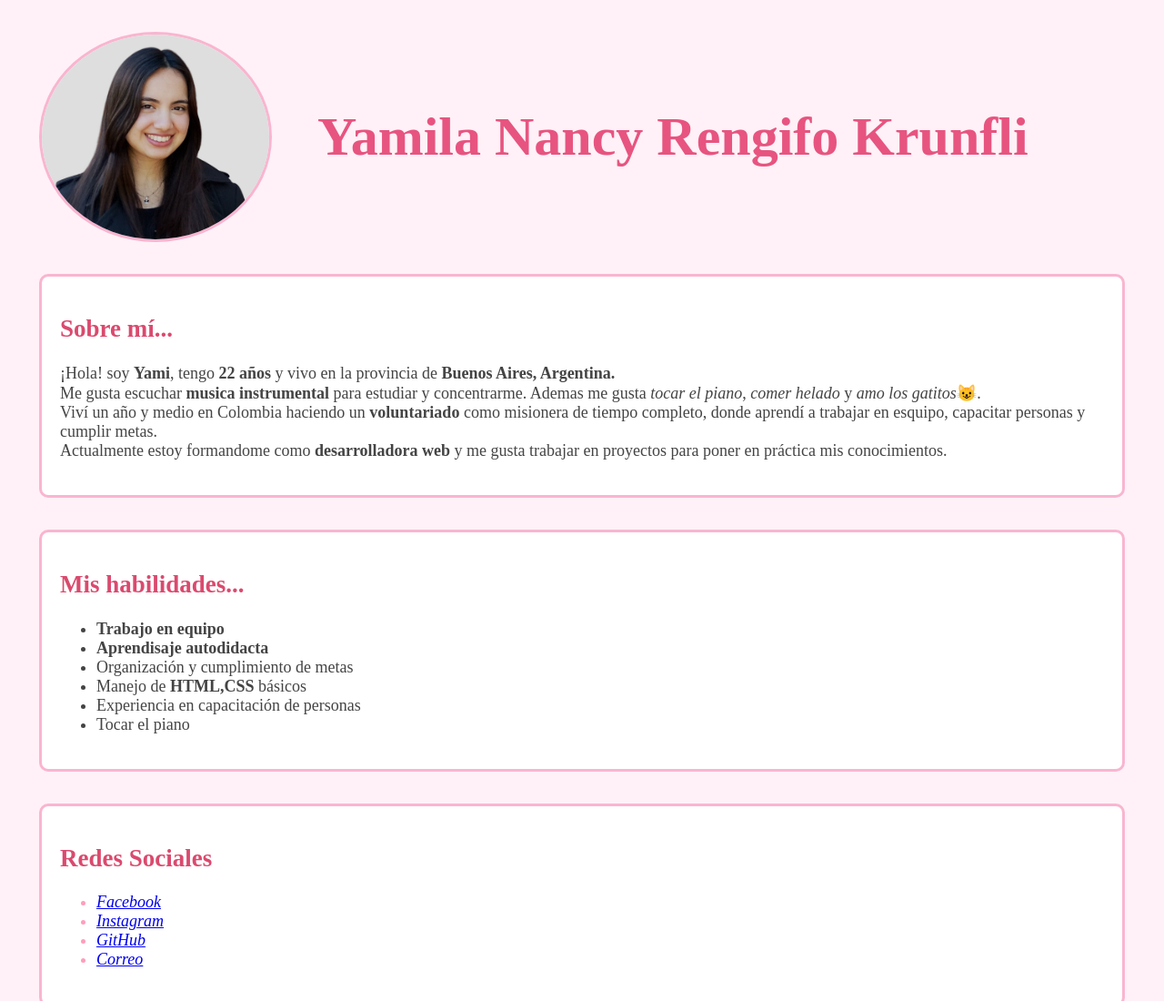
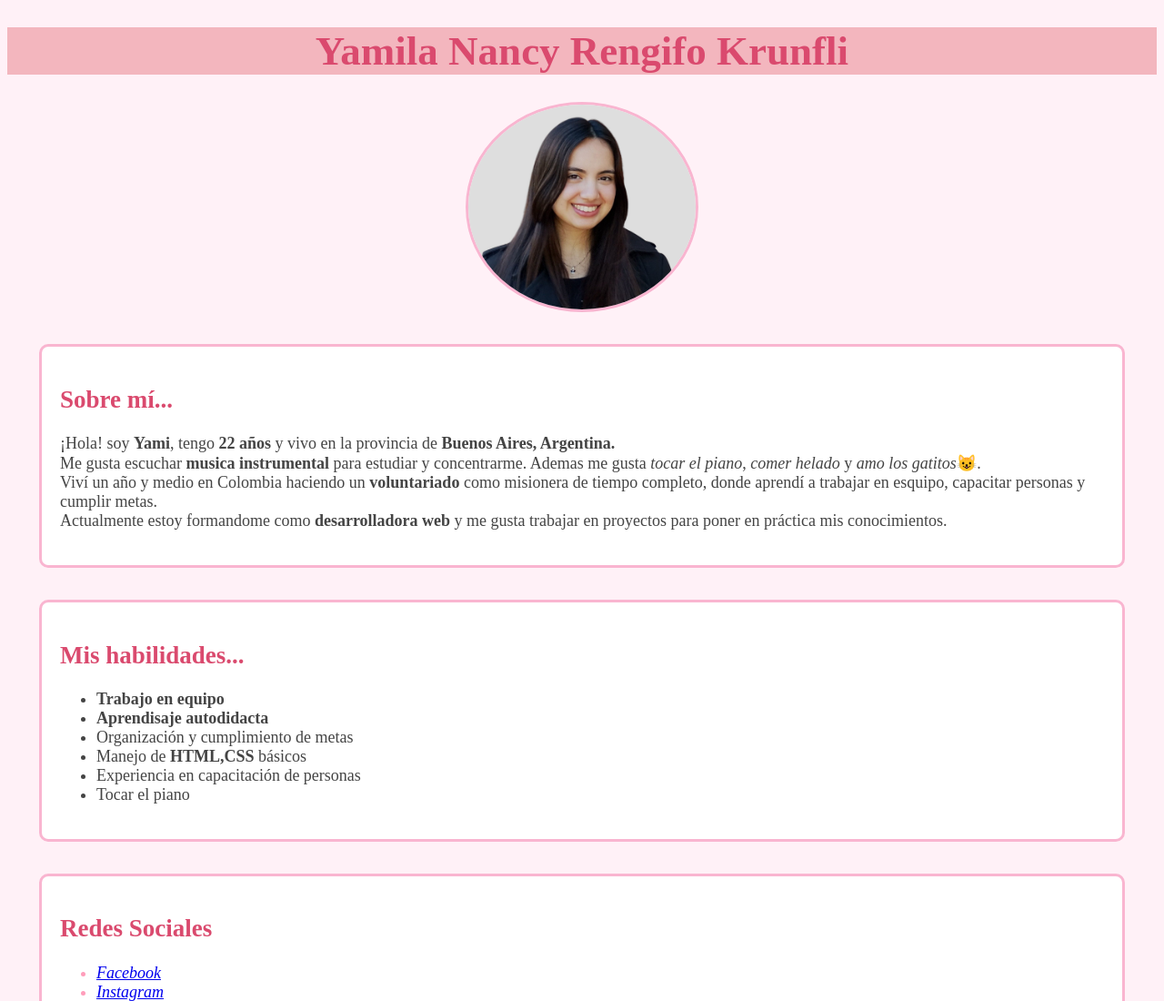
Before and after one commit to yamkrun/mi_portafolio, a plain HTML site: page practica_calificada1/index.html in a window 1280 px wide. Shown: the top 1100 px of the page at 91% size. Drawn offline with Linux system fonts and the light colour scheme.

Commit message:
cambie el header porque en el celu se veía mal

```diff
--- a/practica_calificada1/index.html
+++ b/practica_calificada1/index.html
@@ -6,8 +6,10 @@
     <title>Yami Rengifo-my page</title>
     <style>
         h1{
-            color: #E75480;
-            font-size: 60px;
+            color: #da4a6e;
+            font-size: 45px;
+            text-align: center;
+            background-color:#f3b6be ;
         }
         p{
             color: #444444;
@@ -17,9 +19,9 @@
 </head>
 <body style="background-color:#FFF1F7;"></body><!--puse el color aca por que asi lo pedia el enunciado-->
     <header>
+        <h1>   Yamila Nancy Rengifo Krunfli</h1>
         <img src="./924a8df9-9aed-4b69-84a4-d4655bc3013d.jpg" alt="yo"
         width="250" height="225" class="imagen">
-        <h1>   Yamila Nancy Rengifo Krunfli</h1>
 
     </header>
     <div class="cajas">
--- a/practica_calificada1/style.css
+++ b/practica_calificada1/style.css
@@ -1,13 +1,11 @@
-header{
 
-    margin: 35px;
-    display: flex;
-    align-items: center;
-    gap: 50px;
-}
 .imagen{
     border: solid 3px #F9B5D0;
     border-radius: 100%;
+    display: block;
+    margin: 0 auto;
+    /* supuestamente según chat gpt el display block y margin 0 auto hacían que
+    la imagen se centrara*/
 }
 h2{
     color: #da4a6e;
```
